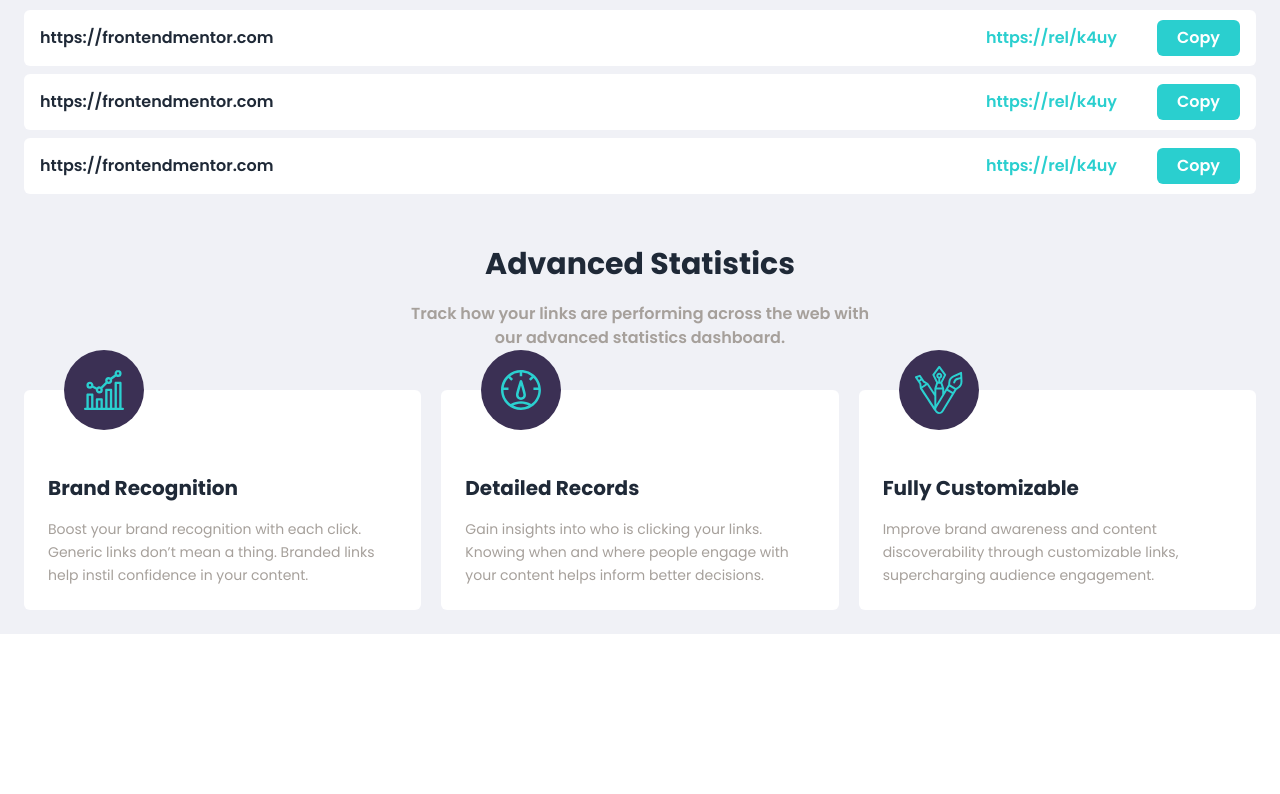
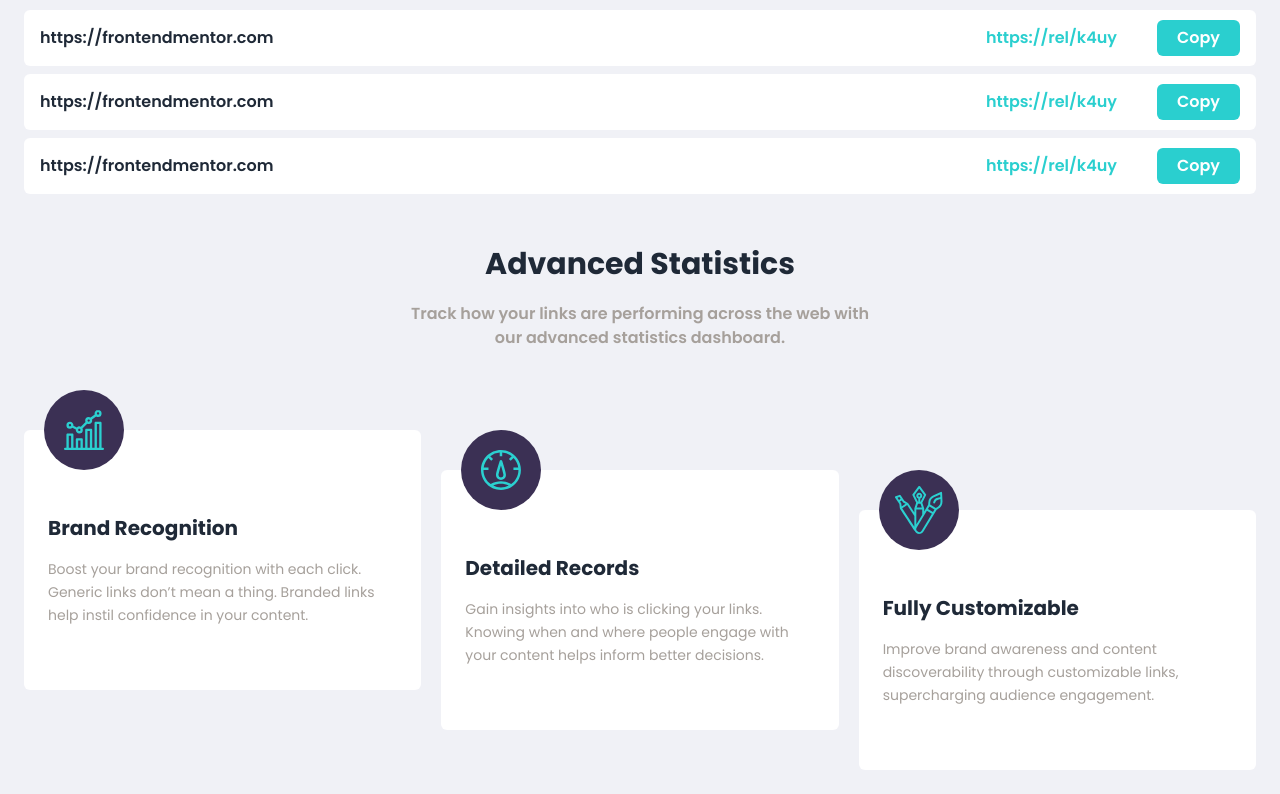
Before and after one commit to ayezabashir/URL-shortening-API-landing-page, a React (Vite) app: page / in a window 1280 px wide. Shown: the part 694-1488 px from the top of the page. Before the commit the page ends 1328 px from the top, so only its background shows below. Built offline with nearby package versions, Linux system fonts and the light colour scheme.

Commit message:
statistics card component

```diff
--- a/src/components/AdvanceStatics.jsx
+++ b/src/components/AdvanceStatics.jsx
@@ -6,17 +6,20 @@ const stats = [
     {
         img: brandicon,
         title: "Brand Recognition",
-        description: "Boost your brand recognition with each click. Generic links don’t mean a thing. Branded links help instil confidence in your content."
+        description: "Boost your brand recognition with each click. Generic links don’t mean a thing. Branded links help instil confidence in your content.",
+        margin_top: "mt-15 lg:mt-0"
     },
     {
         img: detailedicon,
         title: "Detailed Records",
-        description: "Gain insights into who is clicking your links. Knowing when and where people engage with your content helps inform better decisions."
+        description: "Gain insights into who is clicking your links. Knowing when and where people engage with your content helps inform better decisions.",
+        margin_top: "mt-15 lg:mt-10"
     },
     {
         img: customicon,
-        title:"Fully Customizable",
-        description:"Improve brand awareness and content discoverability through customizable links, supercharging audience engagement."
+        title: "Fully Customizable",
+        description: "Improve brand awareness and content discoverability through customizable links, supercharging audience engagement.",
+        margin_top: "mt-15 lg:mt-20"
     }
 ]
 
@@ -27,10 +30,10 @@ const AdvanceStatics = () => {
                 <h2 className='text-3xl text-black font-bold'>Advanced Statistics</h2>
                 <p className='text-gray font-semibold max-w-120 text-center'>Track how your links are performing across the web with our advanced statistics dashboard.</p>
             </div>
-        <div className='flex justify-between gap-5'>
+            <div className='flex flex-col lg:flex-row justify-between gap-5 mt-20'>
                 {
-                stats.map((stat, index)=>(
-                    <StaticsCard key={index} stat_img={stat.img} stat_title={stat.title} stat_desc={stat.description} />
+                    stats.map((stat, index) => (
+                        <StaticsCard key={index} stat_img={stat.img} stat_title={stat.title} stat_desc={stat.description} margin_top={stat.margin_top} />
                     ))
                 }
             </div>
--- a/src/components/StaticsCard.jsx
+++ b/src/components/StaticsCard.jsx
@@ -1,7 +1,7 @@
-const StaticsCard = ({ stat_img, stat_title, stat_desc }) => {
+const StaticsCard = ({ stat_img, stat_title, stat_desc, margin_top }) => {
     return (
-        <div className="bg-white w-1/3 relative p-6 rounded-md">
-            <div className="absolute -top-10 left-10 bg-purple rounded-full w-20 h-20 flex justify-center items-center">
+        <div className={`bg-white h-65 w-full lg:w-1/3 relative p-6 rounded-md ${margin_top}`}>
+            <div className="absolute -top-10 left-[50%] transform -translate-x-[50%] lg:transform-none lg:left-15 bg-purple rounded-full w-20 h-20 flex justify-center items-center">
                 <img className="object-cover" src={stat_img} alt={stat_title} />
             </div>
             <div className="mt-15">
```
Lines whose indentation alone changed are shown as unchanged.
